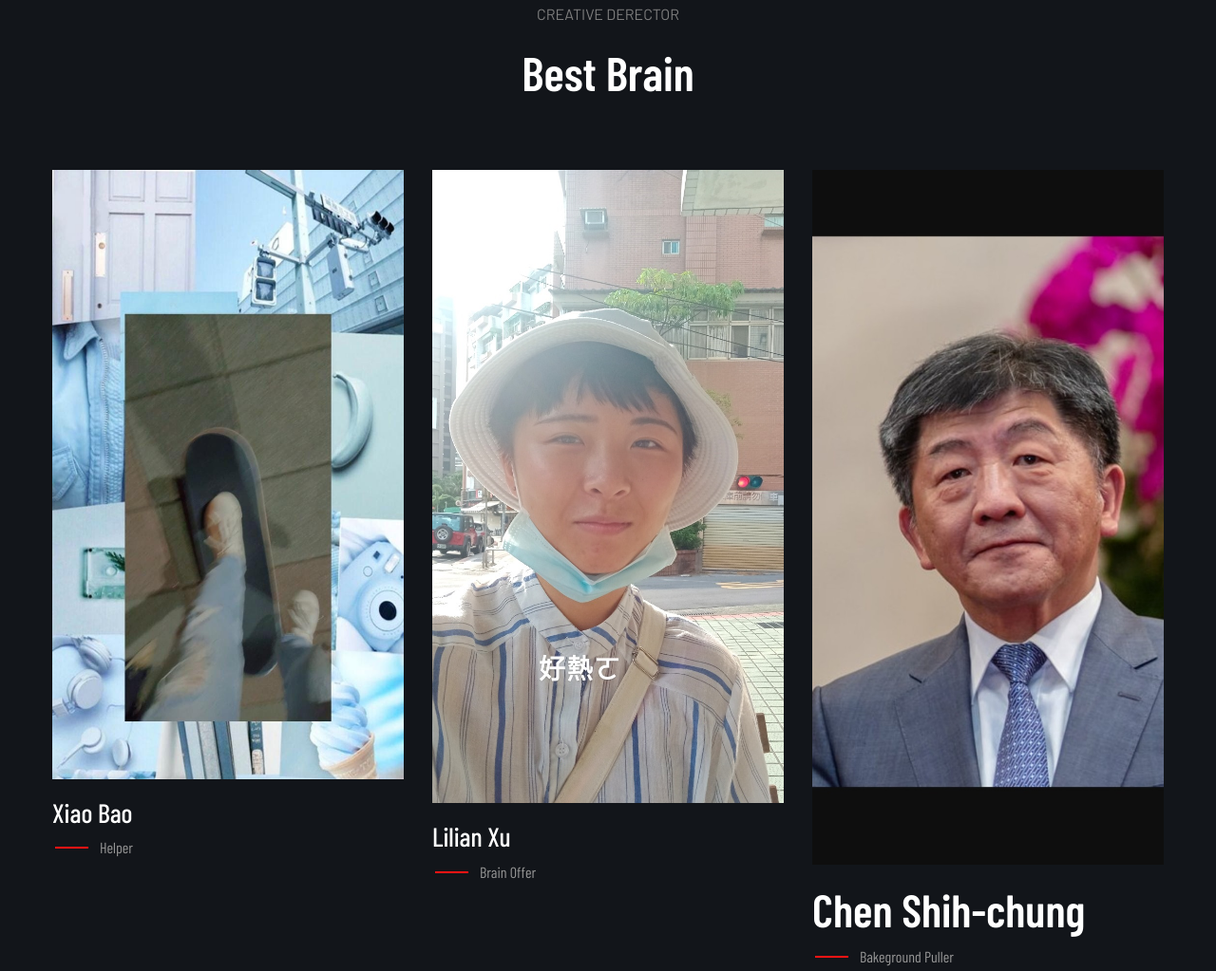
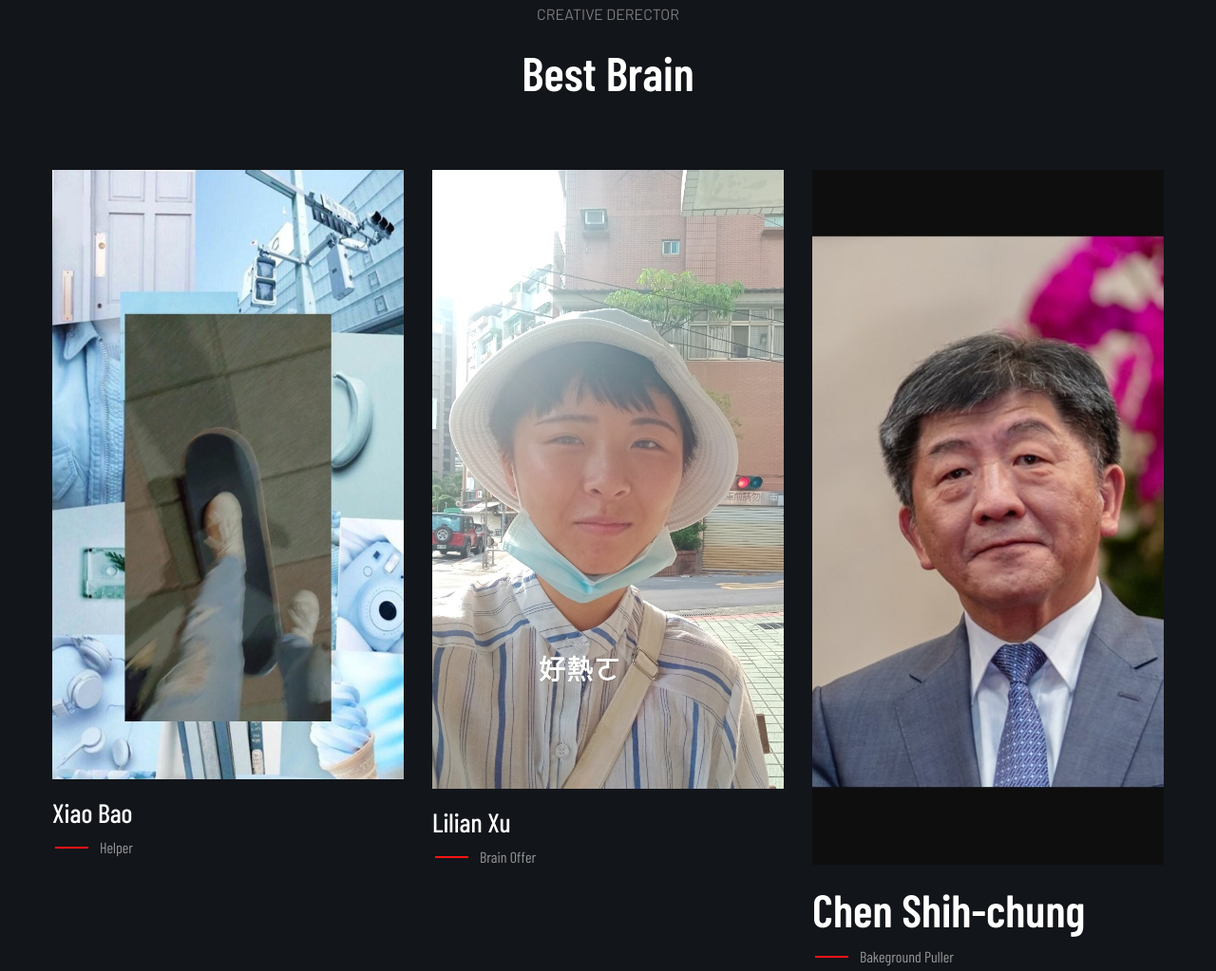
Before and after one commit to xulianxin1124/wuhanvirus, a plain HTML site: page index.html in a window 1280 px wide. Shown: the part 3868-4891 px from the top of the page at 95% size. Drawn offline with nearby package versions, Linux system fonts and the light colour scheme; a web font is replaced by a local one.

Commit message:
Update index.html

```diff
--- a/index.html
+++ b/index.html
@@ -245,7 +245,7 @@
                 <div class="col-xl-4 col-lg-4 col-md-6 col-sm-">
                     <div class="single-team mb-30">
                         <div class="team-img">
-                            <img src="assets/img/我我我.jpg" alt="">
+                            <img src="assets/img/我拉.jpg" alt="">
                         </div>
                         <div class="team-caption">
                             <h3>Lilian Xu</h3>
```
